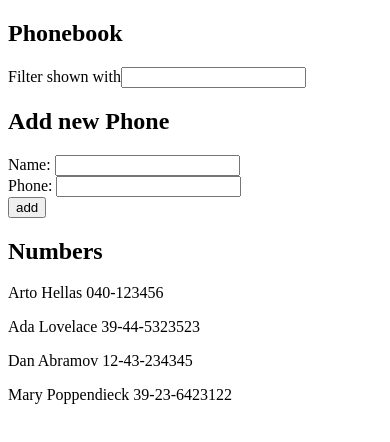
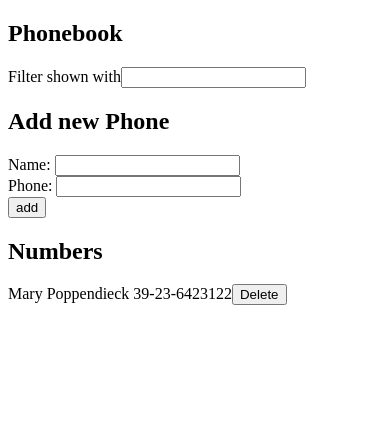
Before and after one commit to jbryan11/fullstack-open-2021, a React (Create React App) app in the folder part2/phonebook/: page / in a window 390 px wide. Shown: the top 442 px of the page. Built offline with nearby package versions, Linux system fonts and the light colour scheme; data requests are answered from the project's data file.

Commit message:
Part 2 : Phonebook, exercise 2.17 ; minor changes

```diff
--- a/part2/phonebook/models/db.json
+++ b/part2/phonebook/models/db.json
@@ -1,20 +1,5 @@
 {
-    "persons":[
-      {
-        "name": "Arto Hellas",
-        "number": "040-123456",
-        "id": 1
-      },
-      {
-        "name": "Ada Lovelace",
-        "number": "39-44-5323523",
-        "id": 2
-      },
-      {
-        "name": "Dan Abramov",
-        "number": "12-43-234345",
-        "id": 3
-      },
+  "persons": [
     {
       "name": "Mary Poppendieck",
       "number": "39-23-6423122",
--- a/part2/phonebook/src/App.js
+++ b/part2/phonebook/src/App.js
@@ -3,7 +3,7 @@ import Filter from "./components/Filter";
 import InputForm from "./components/InputForm";
 import Input from "./components/Input";
 import Persons from "./components/Persons";
-import phonebook from "../api/phonebook";
+import phonebook from "./api/phonebook";
 const App = () => {
 	const [persons, setPersons] = useState([]);
 	const [newName, setNewName] = useState("");
@@ -22,6 +22,18 @@ const App = () => {
 	const handleFilterInput = (event) => {
 		setFilterInput(event.target.value);
 	};
+	const deletePerson = (event) => {
+		let confirmation = window.confirm(
+			"Do you want to delete this person from the phonebook?"
+		);
+		if (confirmation) {
+			phonebook.deletePerson(event.target.value).then((status) => {
+				status === 200
+					? phonebook.getAll().then((data) => setPersons(data))
+					: alert(`$Person with id ${event.target.value} has not been deleted due to error`);
+			});
+		}
+	};
 	function resetField() {
 		setNewName("");
 		setNewNumber("");
@@ -32,8 +44,7 @@ const App = () => {
 			name: newName,
 			number: newNumber,
 		};
-		phonebook.addPerson(newPhone)
-		.then((data) => {
+		phonebook.addPerson(newPhone).then((data) => {
 			setPersons(persons.concat(data));
 			alert(`${newName} has already been added to phonebook`);
 			resetField();
@@ -59,7 +70,7 @@ const App = () => {
 				</Input>
 			</InputForm>
 			<h2>Numbers</h2>
-			<Persons list={fitlerResult} />
+			<Persons list={fitlerResult} deleteHandler={deletePerson} />
 		</div>
 	);
 };
--- a/part2/phonebook/api/phonebook.js
+++ b/part2/phonebook/src/api/phonebook.js
@@ -17,5 +17,13 @@ function addPerson(form) {
 			console.error(error);
 		});
 }
-
-export default { getAll, addPerson };
+function deletePerson(id) {
+	return axios
+		.delete(`${baseUrl}/${id}`)
+		.then((response) => response.status)
+		.catch((error) => {
+			console.error(error);
+		});
+}
+// eslint-disable-next-line
+export default {getAll, addPerson, deletePerson};
--- a/part2/phonebook/src/components/Persons.jsx
+++ b/part2/phonebook/src/components/Persons.jsx
@@ -1,11 +1,14 @@
-const Persons = ({ list }) => {
+const Persons = ({ list, deleteHandler }) => {
 
-	if (!list) return <p>Loading...</p>;
+	if (!list) return <p>Please wait...</p>;
 
 	return list.map((person) => (
+
 		<p key={person.name}>
 			{person.name} {person.number}
+		 <button onClick={deleteHandler} value={person.id}>Delete</button>
 		</p>
+
 	));
 };
 export default Persons;
```
Also changed, not shown: 2 other files (tests, documents, lock files or other folders). Lines whose indentation alone changed are shown as unchanged.
